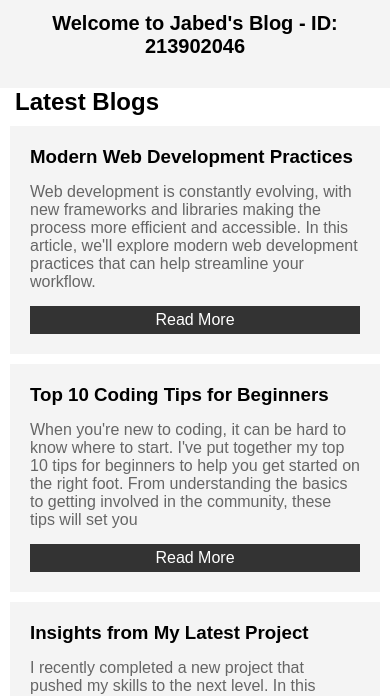
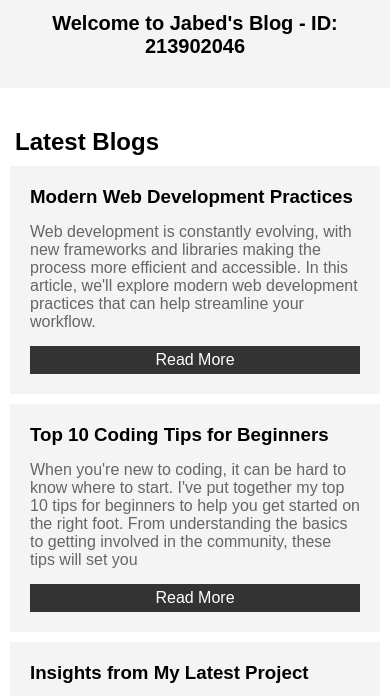
Before and after one commit to JabedWeb/assignment, a plain HTML site: page index.html in a window 390 px wide. Shown: the part 355-1051 px from the top of the page. Drawn offline with Linux system fonts and the light colour scheme.

Commit message:
header solved

```diff
--- a/style.css
+++ b/style.css
@@ -79,6 +79,7 @@ img {
         width: 100%;
     }
     .navigation .menu {
+        padding: 0px 20px;
         flex-direction: column;
         display: none; /* Menu hidden on mobile */
     }
@@ -255,7 +256,7 @@ footer a {
     .container {
 
         flex-direction: column;
-        margin: 0px;
+        margin: 40px 0px;
     }
     main section {
         width: 100%;
```
